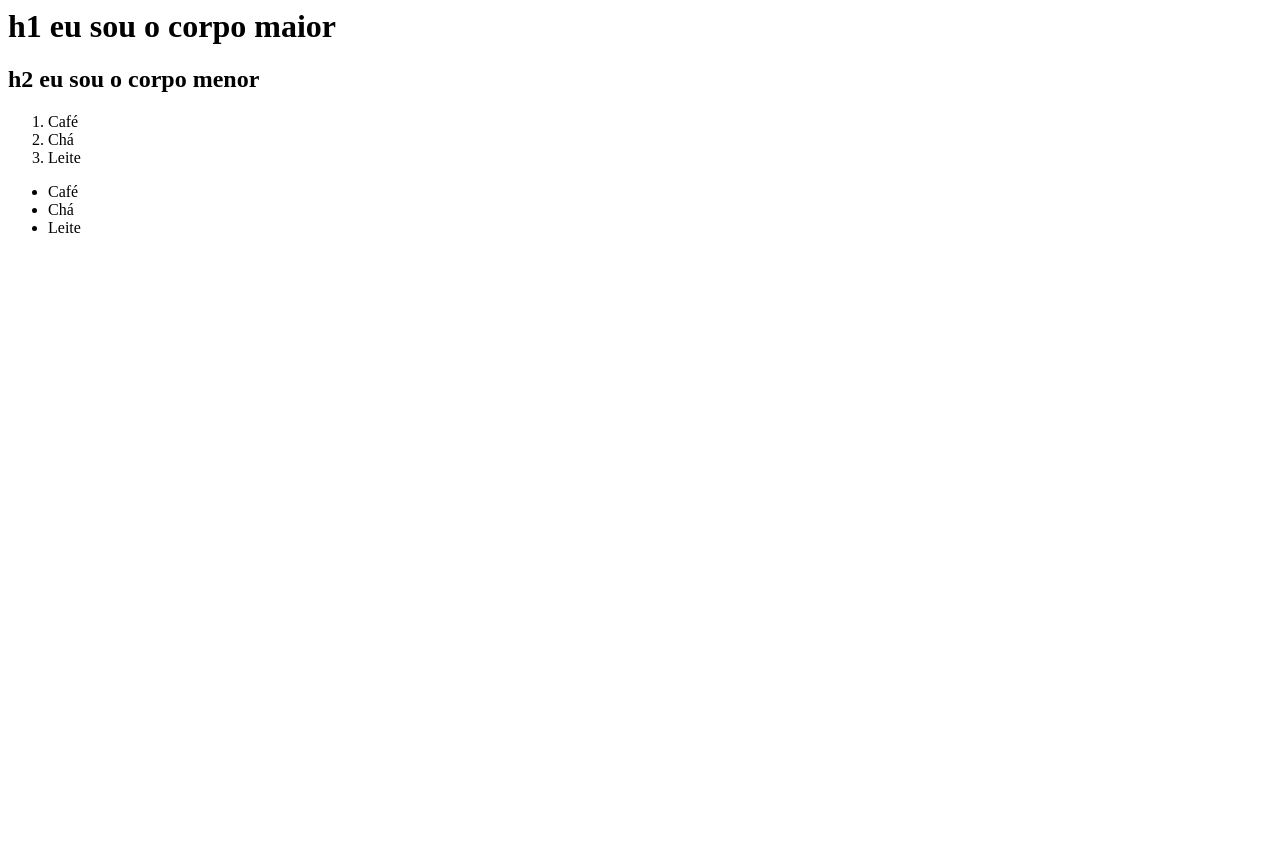
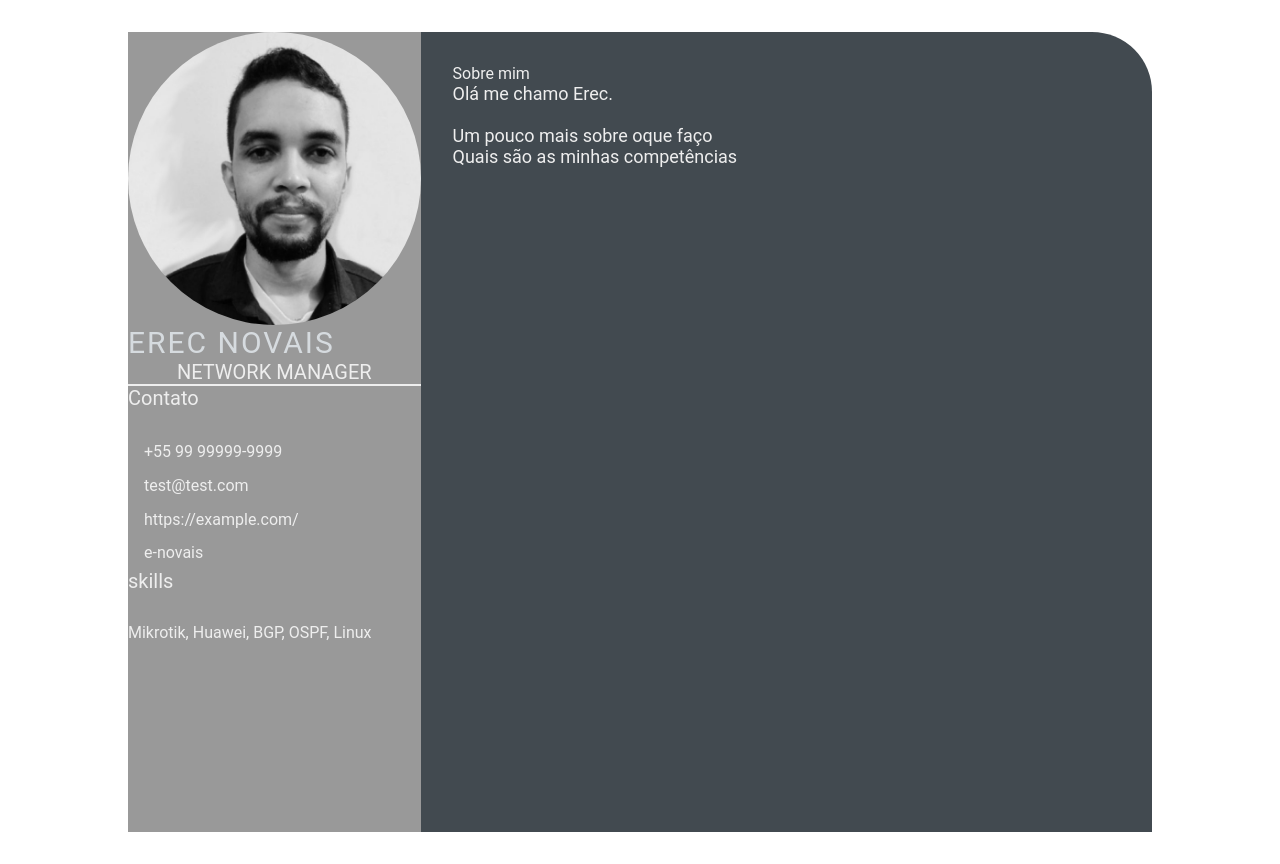
Before and after one commit to e-novais/CV-Html-CSS, a plain HTML site: page index.html in a window 1280 px wide. Before the commit the page ends 800 px from the top, so only its background shows below. Drawn offline with Linux system fonts and the light colour scheme.

Commit message:
feature Informacoes-basicas_CV

```diff
--- a/index.html
+++ b/index.html
@@ -1,21 +1,53 @@
-<html>
-    <head>
-        <title>
-            Olá, eu sou a cabeça
-        </title>
-    </head>
-    <body>
-        <h1>h1 eu sou o corpo maior</h1>
-        <h2>h2 eu sou o corpo menor</h2>
-    </body>
-    <ol>
-        <li>Café</li>
-        <li>Chá</li>
-        <li>Leite</li>
-    </ol>
-    <ul>
-    <li>Café</li>
-    <li>Chá</li>
-    <li>Leite</li>
-    </ul>
+<html lang="en">
+<head>
+    <meta charset="UTF-8">
+    <meta http-equiv="X-UA-Compatible" content="IE=edge">
+    <meta name="viewport" content="width=device-width, initial-scale=1.0">
+    <title>Erec CV</title>
+
+    <link rel="stylesheet" href="style.css"
+
+</head>
+<body>
+    <main class="resume-contents">
+        <section class="left-section">
+            <section class="left-section-content">
+                <div class="profile">
+                    <img class="profile-image" src="img/profile-image.jpg" alt="Profile Img">
+                    <p class="name">Erec Novais</p>
+                    <p class="profession">Network Manager</p>
+                </div>
+                <div class="contact-info">
+                    <p class="left-title">Contato</p>
+                    <ul>
+                        <li><i class="fa fa-phone"></i>+55 99 99999-9999</li>
+                        <li><i class="fa fa-envelope"></i>test@test.com</li>
+                        <li><i class="fa fa-globe"></i>https://example.com/</li>
+                        <li><i class="fa fa-github"></i>e-novais</li>
+                    </ul>
+                </div>
+                <div class="skills">
+                    <p class="left-title">skills</p>
+                    <ul>
+                        <li><p>Mikrotik, Huawei, BGP, OSPF, Linux</p></li>
+                    </ul>
+                </div>
+            </section>
+            </section>
+
+            <section class="right-section">
+                <div class="right-section-contents">
+                    <section class="about gap">
+                        <div class="right-title">Sobre mim</div>
+                        <p class="about-me-contents">
+                            Olá me chamo Erec.<br>
+                            <br>Um pouco mais sobre oque faço
+                            <br>Quais são as minhas competências
+                        </p>
+                    </section>
+                </div>
+
+            </section>
+        </section>
+</body>
 </html>
--- /dev/null
+++ b/style.css
@@ -0,0 +1,103 @@
+* {
+    margin: 0;
+    padding: 0;
+    box-sizing: border-box;
+    list-style: none;
+    font-family: 'Roboto', sans-serif;
+}
+
+.resume-contents {
+    min-height: 100vh;
+    width: 80%;
+    margin: 2rem auto;
+    display: grid;
+    grid-template-columns: repeat(7, 1fr);
+}
+
+.left-section {
+    grid-column: span 2;
+    height: 100%;
+    background-color: #999999;
+}
+
+.right-section {
+    grid-column: span 5;
+    height: 100%;
+    background-color: #424a50;
+    border-radius: 0px 60px 0px 0px;
+}
+
+.left-section-contents{
+    padding: 2rem 2rem;
+}
+
+.profile {
+    width: 100%;
+    border-bottom: 2px solid #eeeeee;
+}
+
+.profile .profile-image {
+    width: 100%;
+    border-radius: 100%;
+}
+
+.name {
+    color: #D6DBDF;
+    font-size: 30px;
+    letter-spacing: 2px;
+    text-transform: uppercase;
+}
+
+.profession {
+    color: #eeeeee;
+    font-size: 20px;
+    text-transform: uppercase;
+    text-align: center;
+}
+
+/* .contact-info { border-bottom: 2px solid #1B2631; } */
+.left-title {
+    color: #eeeeee;
+    font-size: 20px;
+}
+
+.contact-info ul {
+    padding-top: 1.5rem;
+}
+
+.contact-info ul li,
+.references ul li {
+    padding: .4rem 0;
+    color: #eeeeee;
+}
+
+.contact-info ul li i,
+.references ul li i {
+    padding-right: 1rem;
+    font-size: 18px;
+    color: #eeeeee;
+}
+
+.skills ul {
+    padding-top: 1.5rem;
+}
+.skills ul li p {
+    padding: .4rem 0;
+    color: #eeeeee;
+}
+
+.right-section-contents {
+    padding: 2rem 2rem;
+}
+
+.right-title {
+    color: #eeeeee;
+}
+
+.gap {
+    padding-bottom: 2rem;
+}
+.about-me-contents {
+    font-size: 18px;
+    color: #eeeeee;
+}
```
Also changed, not shown: img/profile-image.jpg (added).
